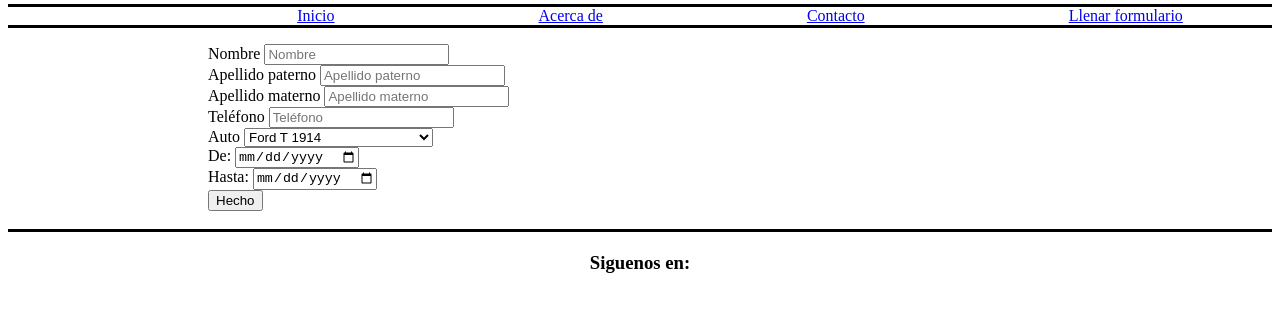
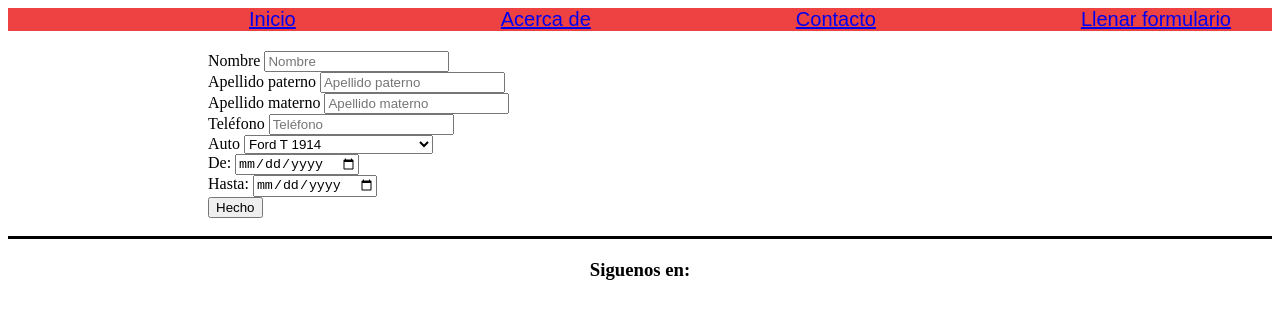
Before and after one commit to LagMau2/Automax, a plain HTML site: page WWW/formulario.html in a window 1280 px wide. Shown: the part 149-459 px from the top of the page. Drawn offline with Linux system fonts and the light colour scheme.

Commit message:
Se modifican más archivos css

```diff
--- a/WWW/css/about.css
+++ b/WWW/css/about.css
@@ -5,6 +5,12 @@
 #crew_photos{
     display: inline-flex;
     flex-direction:row;
+}
+#menu{
+    background-color: #ee4242;
+    font-style: bold;
+    font-size: 20px;
+    color: black;
 }
 .crew_photo{
     height: 240px;
--- a/WWW/css/formulario.css
+++ b/WWW/css/formulario.css
@@ -4,8 +4,10 @@
 }
 
 #menu{
-    border-top-style: solid;
-    border-bottom-style: solid;
+    background-color: #ee4242;
+    font-style: bold;
+    font-size: 20px;
+    color: black;
 }
 
 #landingpg{
--- a/WWW/css/landingpg.css
+++ b/WWW/css/landingpg.css
@@ -2,11 +2,13 @@
 #top{
     font-family: Arial, Helvetica, sans-serif;
     text-align: center;
+    background-color: white;
 }
 #menu{
-    font-family: 'Times New Roman', Times, serif;
-    border-top-style: solid;
-    border-bottom-style: solid;
+    background-color: #ee4242;
+    font-style: bold;
+    font-size: 20px;
+    color: black;
 }
 
 #landingpg{
--- a/WWW/formulario.html
+++ b/WWW/formulario.html
@@ -10,10 +10,10 @@
         <div id="top">
             <img id="logo" src="/img/logo_automax.png" width="300" height="125">
             <p id="menu">
-                <a id="landingpg" href="/landingpg.html">Inicio</a>
-                <a id="about" href="/about.html">Acerca de</a>
-                <a id="contacto" href="/contacto.html">Contacto</a>
-                <a id="formulario" href="/formulario.html">Llenar formulario</a>
+                <a id="landingpg" href="/landingpg.html" style ="font-family:Arial, Helvetica, sans-serif;">Inicio</a>
+                <a id="about" href="/about.html"style ="font-family:Arial, Helvetica, sans-serif;">Acerca de</a>
+                <a id="contacto" href="/contacto.html"style ="font-family:Arial, Helvetica, sans-serif;">Contacto</a>
+                <a id="formulario" href="/formulario.html"style ="font-family:Arial, Helvetica, sans-serif;">Llenar formulario</a>
             </p>
         </div>
         <div id="main_section">
```
Also changed, not shown: WWW/about.html (+4 -4 lines), WWW/contacto.html (+4 -4 lines), WWW/landingpg.html (+2 -2 lines), WWW/img/logo2.png (added).
